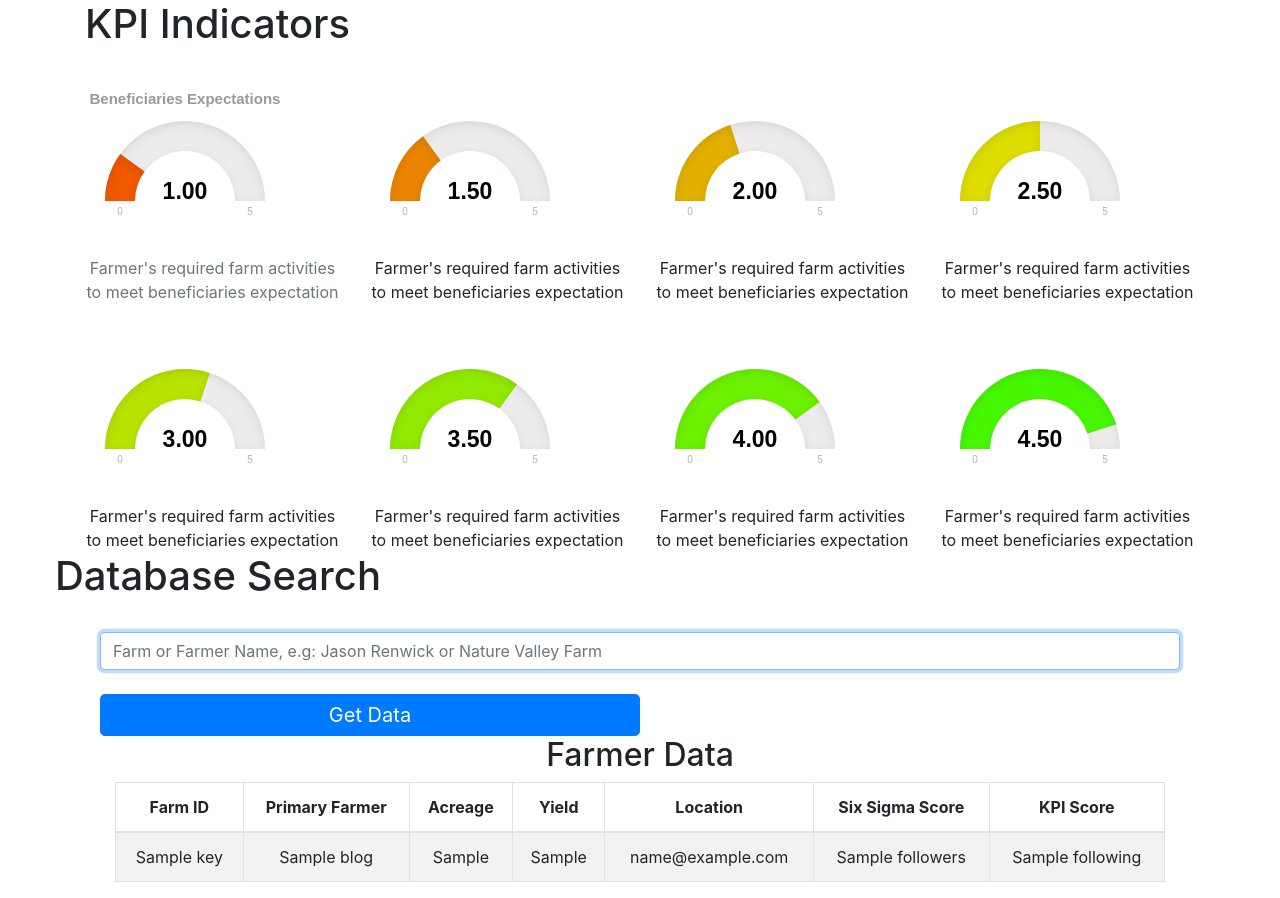
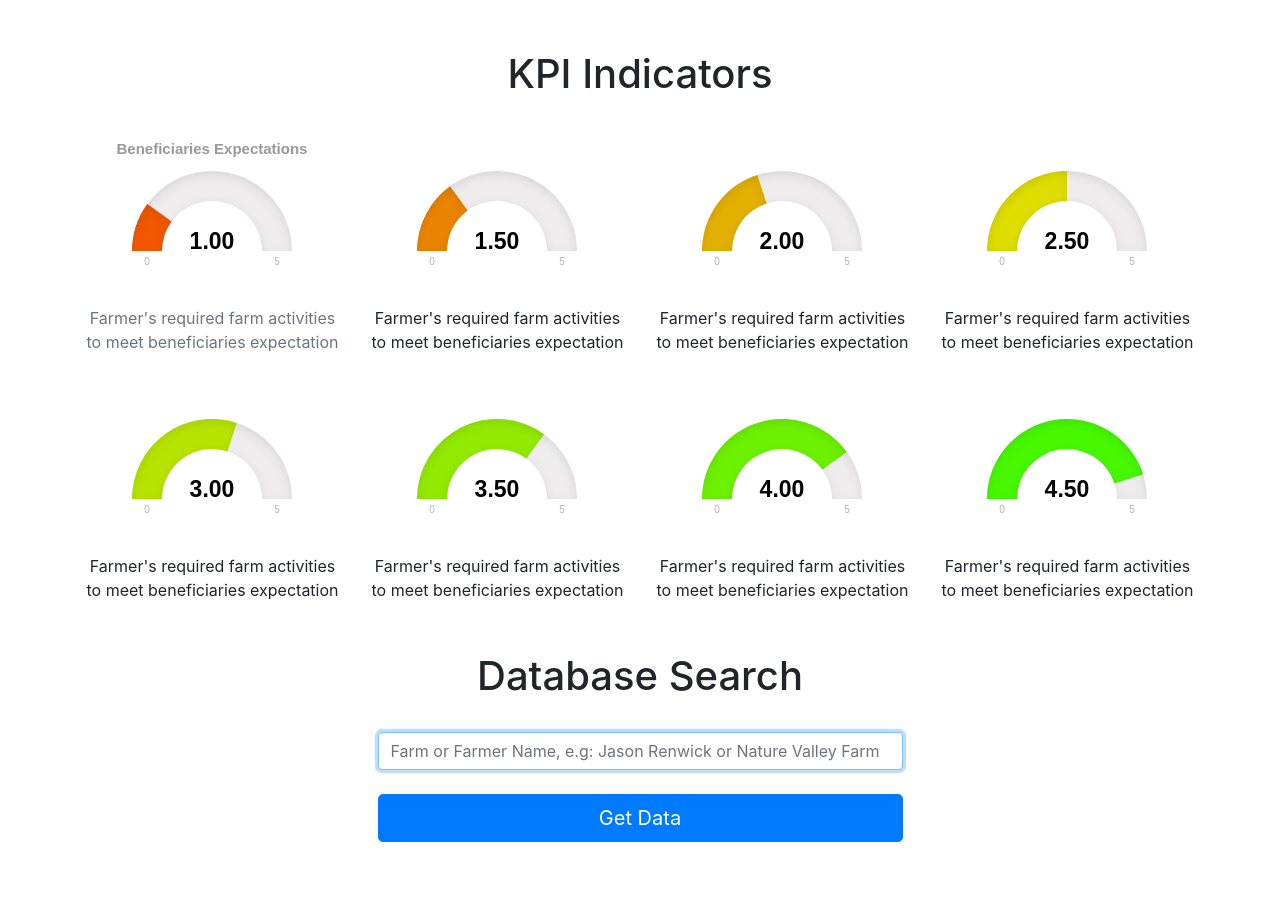
Before and after one commit to jasonrenwick/CRC_Dashboard, a Django app: template CRC_Dashboard/templates/homepage.html in a window 1280 px wide. After the commit the page ends 842 px from the top, so only its background shows below. Run offline with Django 3.2, Linux system fonts and the light colour scheme; the template is opened without the code that fills it: most values are stand-ins (such as "Sample title", 1, 10 or a date in 2020); some libraries are stand-ins or nearby versions.

Commit message:
centered search and gauges

```diff
--- a/CRC_Dashboard/templates/homepage.html
+++ b/CRC_Dashboard/templates/homepage.html
@@ -32,7 +32,7 @@
         padding: 7px 13px;
     }
 
-    .top-buffer { margin-top:20px; }
+    .top-buffer { margin-top:50px; }
 
     .my-small-btn {
     width:50%;
@@ -41,32 +41,32 @@
     </style>
 </head>
 <body>
-<div class="container">
 
-    <main class="col-lg-12 text-center">
 
-        <div class="row">
+<main>
 
-            <h1>KPI Indicators</h1>
+    <div class="container ">
 
-            <section class="row " >
+        <h1 class="top-buffer text-center">KPI Indicators</h1>
 
-                <div class="col-lg-3">
+        <section class="row"  >
+
+            <div class="col-lg-3" align="center">
                 <div id="g1" class="gauge" ></div>
                 <span  class="text-muted" >Farmer's required farm activities to meet beneficiaries expectation</span>
             </div>
 
-                <div class="col-lg-3">
+            <div class="col-lg-3" align="center">
                 <div id="g2" class="gauge"></div>
                 <span>Farmer's required farm activities to meet beneficiaries expectation</span>
             </div>
 
-                <div class="col-lg-3">
+            <div class="col-lg-3" align="center">
                 <div id="g3" class="gauge"></div>
                 <span>Farmer's required farm activities to meet beneficiaries expectation</span>
             </div>
 
-                <div class="col-lg-3">
+            <div class="col-lg-3" align="center">
                 <div id="g4" class="gauge"></div>
                 <span>Farmer's required farm activities to meet beneficiaries expectation</span>
             </div>
@@ -74,80 +74,84 @@
 
         <section class="row">
 
-                <div class="col-lg-3">
+            <div class="col-lg-3" align="center">
                 <div id="g5" class="gauge"></div>
                 <span>Farmer's required farm activities to meet beneficiaries expectation</span>
             </div>
 
-                <div class="col-lg-3">
+            <div class="col-lg-3" align="center">
                 <div id="g6" class="gauge"></div>
                 <span>Farmer's required farm activities to meet beneficiaries expectation</span>
             </div>
 
-                <div class="col-lg-3">
+            <div class="col-lg-3" align="center">
                 <div id="g7" class="gauge"></div>
                 <span>Farmer's required farm activities to meet beneficiaries expectation</span>
             </div>
 
-                <div class="col-lg-3">
+            <div class="col-lg-3" align="center">
                 <div id="g8" class="gauge"></div>
                 <span>Farmer's required farm activities to meet beneficiaries expectation</span>
             </div>
 
-            </section>
-            <span class="row top-buffer"> </span>
-            <h1>Database Search</h1>
-        </div>
+        </section >
 
-        <div>
+        <section class="text-center">
+            <h1 class = "top-buffer">Database Search</h1>
+
+
+            <div class="col-lg-6 mx-auto">
                 <form class="form-signin" id="login_form" method="post" action="">
                     {% csrf_token %}
 
-                <br>
+                    <br >
                     <input type="text" name="user" class="form-control" placeholder="Farm or Farmer Name, e.g: Jason Renwick or Nature Valley Farm" value="" required autofocus>
                     <br>
-                <button class="btn btn-lg btn-primary btn-block my-small-btn" type="submit">Get Data</button>
+                    <button class="btn btn-lg btn-primary btn-block" type="submit">Get Data</button>
                 </form>
+            </div>
+        </section >
 
-            <h2 class="text-center"> Farmer Data </h2>
+        <!--<h2 class="text-center"> Farmer Data </h2>-->
 
 
-            <div class="col-lg-12">
-                <div class="table-responsive">
-                    <table class="table table-bordered table-hover table-striped tablesorter">
-                        <thead>
-                        <tr>
-                            <th class="header"> Farm ID <i class="icon-sort"></i></th>
-                            <th class="header"> Primary Farmer <i class="icon-sort"></i></th>
-                            <th class="header"> Acreage <i class="icon-sort"></i></th>
-                            <th class="header"> Yield <i class="icon-sort"></i></th>
-                            <th class="header"> Location <i class="icon-sort"></i></th>
-                            <th class="header"> Six Sigma Score <i class="icon-sort"></i></th>
-                            <th class="header"> KPI Score <i class="icon-sort"></i></th>
-                        </tr>
-                        </thead>
+        <!--<div class="col-lg-12">-->
+        <!--<div class="table-responsive">-->
+        <!--<table class="table table-bordered table-hover table-striped tablesorter">-->
+        <!--<thead>-->
+        <!--<tr>-->
+        <!--<th class="header"> Farm ID <i class="icon-sort"></i></th>-->
+        <!--<th class="header"> Primary Farmer <i class="icon-sort"></i></th>-->
+        <!--<th class="header"> Acreage <i class="icon-sort"></i></th>-->
+        <!--<th class="header"> Yield <i class="icon-sort"></i></th>-->
+        <!--<th class="header"> Location <i class="icon-sort"></i></th>-->
+        <!--<th class="header"> Six Sigma Score <i class="icon-sort"></i></th>-->
+        <!--<th class="header"> KPI Score <i class="icon-sort"></i></th>-->
+        <!--</tr>-->
+        <!--</thead>-->
 
-                        <tbody>
+        <!--<tbody>-->
 
-                        {% for key in data %}
-                        <tr>
-                            <td>{{ key.name }}</td>
-                            <td>{{ key.blog }}</td>
-                            <td>{{ key.public_repos }}</td>
-                            <td>{{ key.public_gists }}</td>
-                            <td>{{ key.email }}</td>
-                            <td>{{ key.followers }}</td>
-                            <td>{{ key.following }}</td>
-                        </tr>
-                        {% endfor %}
+        <!--{% for key in data %}-->
+        <!--<tr>-->
+        <!--<td>{{ key.name }}</td>-->
+        <!--<td>{{ key.blog }}</td>-->
+        <!--<td>{{ key.public_repos }}</td>-->
+        <!--<td>{{ key.public_gists }}</td>-->
+        <!--<td>{{ key.email }}</td>-->
+        <!--<td>{{ key.followers }}</td>-->
+        <!--<td>{{ key.following }}</td>-->
+        <!--</tr>-->
+        <!--{% endfor %}-->
 
-                        </tbody>
-                    </table>
-                </div>
-            </div>
+        <!--</tbody>-->
+        <!--</table>-->
+        <!--</div>-->
+        <!--</div>-->
+
+
     </div>
 </main>
-</div>
 
 
 
```
Lines whose indentation alone changed are shown as unchanged.
